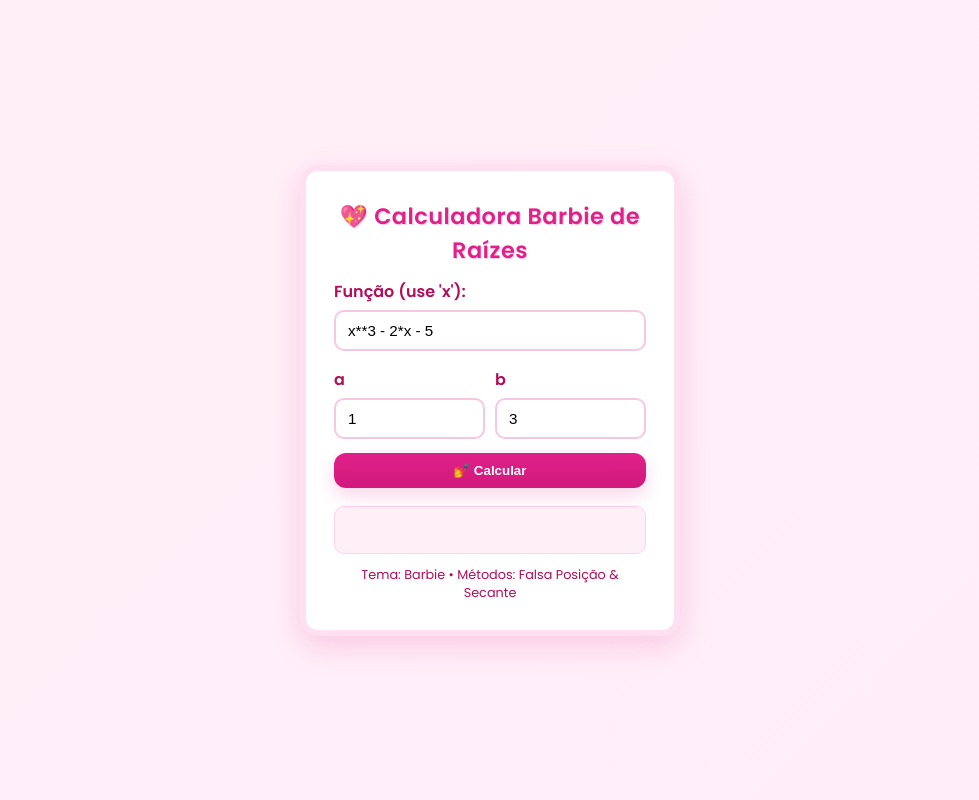
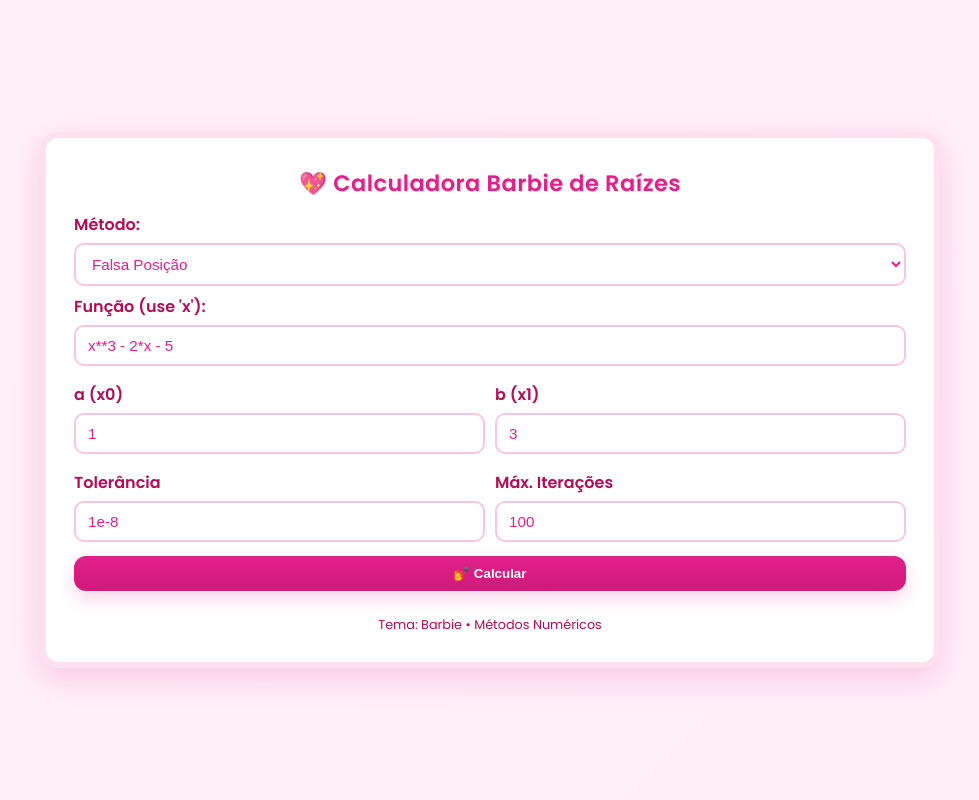
Before and after one commit to fabriciobrito01/calculadora-barbie, a Flask app: page / in a window 1280 px wide. Shown: the whole page, without its empty margins (150-1129 px from the left). Run offline with Flask 3, Linux system fonts and the light colour scheme.

Commit message:
update secante, falsa_posicao

```diff
--- a/app.py
+++ b/app.py
@@ -1,61 +1,142 @@
-# app.py
 from flask import Flask, render_template, request, jsonify
 import sympy as sp
 import numpy as np
+import math
+import re
 
 app = Flask(__name__)
 
 # ----- Funções matemáticas -----
 def build_function(expr_str):
     """
-    Converte uma string para uma função numérica usando sympy + lambdify.
-    Retorna uma função f(x) que aceita floats/numpy arrays.
+    Converte string para função numérica.
     """
     x = sp.Symbol('x')
-    # tenta criar expressão sympy; captura erros de sintaxe
-    expr = sp.sympify(expr_str, evaluate=True)
-    # cria função numérica (usa numpy para avaliação rápida)
-    f = sp.lambdify(x, expr, modules=["numpy"])
-    return f
+    try:
+        expr_str = expr_str.replace('^', '**')
+        expr_str = re.sub(r'\b(e)\b', 'E', expr_str)
+        expr = sp.sympify(expr_str, evaluate=True)
+        f = sp.lambdify(x, expr, modules=["numpy", "math"])
+        return f
+    except Exception as e:
+        raise ValueError(f"Erro ao interpretar a função: {e}")
 
-def falsa_posicao(expr_str, a, b, tol=1e-8, max_iter=100):
-    f = build_function(expr_str)
-    fa = float(f(a))
-    fb = float(f(b))
-    if fa * fb > 0:
-        # sinal igual -> não garante raiz no intervalo
-        return None, "f(a) e f(b) têm o mesmo sinal"
-    c = a
-    for i in range(max_iter):
-        # fórmula do ponto de interseção da reta secante entre (a, f(a)) e (b, f(b))
-        c = (a * fb - b * fa) / (fb - fa)
-        fc = float(f(c))
-        if abs(fc) < tol or abs(b - a) < tol:
-            return c, None
-        # atualiza o intervalo
-        if fa * fc < 0:
-            b = c
-            fb = fc
-        else:
-            a = c
-            fa = fc
-    return c, "não convergiu dentro do número máximo de iterações"
+def falsa_posicao(expr_str, a, b, tol, max_iter):
+    try:
+        f = build_function(expr_str)
+        fa = float(f(a))
+        fb = float(f(b))
 
-def secante(expr_str, x0, x1, tol=1e-8, max_iter=100):
-    f = build_function(expr_str)
-    x_prev = float(x0)
-    x_curr = float(x1)
-    for i in range(max_iter):
-        f_prev = float(f(x_prev))
-        f_curr = float(f(x_curr))
-        denom = (f_curr - f_prev)
-        if abs(denom) < 1e-14:
-            return None, "divisão por zero na secante"
-        x_next = x_curr - f_curr * (x_curr - x_prev) / denom
-        if abs(x_next - x_curr) < tol:
-            return x_next, None
-        x_prev, x_curr = x_curr, x_next
-    return x_curr, "não convergiu dentro do número máximo de iterações"
+        if fa == 0: return {'raiz': a, 'historico': [], 'erro_msg': "a já é a raiz."}
+        if fb == 0: return {'raiz': b, 'historico': [], 'erro_msg': "b já é a raiz."}
+        if fa * fb > 0:
+            return {'raiz': None, 'historico': [], 'erro_msg': "Erro: f(a) e f(b) devem ter sinais opostos."}
+
+        historico = []
+        xi_prev = None
+        NUMERO_MINIMO = 1e-12
+
+        for i in range(1, max_iter + 1):
+            fa = float(f(a))
+            fb = float(f(b))
+
+            if fb == fa:
+                 return {'raiz': None, 'historico': historico, 'erro_msg': f"Divisão por zero na iteração {i}."}
+
+            xi = (a * fb - b * fa) / (fb - fa)
+            fxi = float(f(xi))
+
+            erro = None
+            if xi_prev is not None:
+                denom = abs(xi) if abs(xi) > 1e-15 else 1.0
+                erro = abs(xi - xi_prev) / denom
+
+            # Salva iteração atual
+            historico.append({
+                'iteracao': i,
+                'a': a,
+                'b': b,
+                'xi': xi,
+                'fa': fa,
+                'fb': fb,
+                'fxi': fxi,
+                'erro_rel': erro if erro is not None else 1.0 # Primeira iteração erro é 100% (ou indefinido, usamos 1.0 para simplificar)
+            })
+
+            # Critérios de parada
+            if erro is not None and erro < tol:
+                return {'raiz': xi, 'historico': historico, 'msg': "Convergência atingida (tolerância)."}
+            if fxi == 0:
+                return {'raiz': xi, 'historico': historico, 'msg': "Raiz exata encontrada."}
+            if xi_prev is not None and abs(xi - xi_prev) < NUMERO_MINIMO and i > 3:
+                 return {'raiz': xi, 'historico': historico, 'msg': "Aviso: Estagnação."}
+
+            xi_prev = xi
+
+            if fa * fxi < 0:
+                b = xi
+            else:
+                a = xi
+
+        return {'raiz': xi, 'historico': historico, 'msg': f"Atingiu nº máx. de iterações ({max_iter})."}
+    except Exception as e:
+        return {'raiz': None, 'historico': [], 'erro_msg': f"Erro inesperado: {str(e)}"}
+
+def secante(expr_str, x0, x1, tol, max_iter):
+    try:
+        f = build_function(expr_str)
+        x_ant = float(x0)
+        x_atual = float(x1)
+        f_x_atual = float(f(x_atual))
+
+        if abs(f_x_atual) < tol or f_x_atual == 0:
+             return {'raiz': x_atual, 'historico': [], 'msg': "x1 já é raiz."}
+
+        historico = []
+        NUMERO_MINIMO = 1e-12
+
+        for i in range(1, max_iter + 1):
+            f_ant = float(f(x_ant))
+            f_atual = float(f(x_atual))
+
+            denom = f_atual - f_ant
+            if abs(denom) < 1e-15:
+                return {'raiz': x_atual, 'historico': historico, 'erro_msg': f"Divisão por zero na iteração {i}."}
+
+            x_prox = x_atual - (f_atual * (x_atual - x_ant)) / denom
+            f_prox = float(f(x_prox))
+
+            denom_erro = abs(x_prox) if abs(x_prox) > 1e-15 else 1.0
+            erro = abs(x_prox - x_atual) / denom_erro
+
+            # Mapeando para as colunas da tabela:
+            # A -> x_ant (i-1)
+            # B -> x_atual (i)
+            # Xi -> x_prox (i+1)
+            historico.append({
+                'iteracao': i,
+                'a': x_ant,
+                'b': x_atual,
+                'xi': x_prox,
+                'fa': f_ant,
+                'fb': f_atual,
+                'fxi': f_prox,
+                'erro_rel': erro
+            })
+
+            if erro < tol:
+                return {'raiz': x_prox, 'historico': historico, 'msg': "Convergência atingida."}
+            if f_prox == 0:
+                 return {'raiz': x_prox, 'historico': historico, 'msg': "Raiz exata encontrada."}
+            if i > 3 and abs(x_prox - x_atual) < NUMERO_MINIMO:
+                 return {'raiz': x_prox, 'historico': historico, 'msg': "Aviso: Estagnação."}
+
+            x_ant = x_atual
+            x_atual = x_prox
+
+        return {'raiz': x_atual, 'historico': historico, 'msg': f"Atingiu nº máx. de iterações ({max_iter})."}
+    except Exception as e:
+        return {'raiz': None, 'historico': [], 'erro_msg': f"Erro inesperado: {str(e)}"}
 
 # ----- Rotas -----
 @app.route("/")
@@ -66,28 +147,34 @@
 def calcular():
     data = request.get_json() or {}
     expr = data.get("funcao", "").strip()
-    try:
-        a = float(data.get("a", None))
-        b = float(data.get("b", None))
-    except (TypeError, ValueError):
-        return jsonify({"erro": "Valores de a ou b inválidos."}), 400
-
-    if not expr:
-        return jsonify({"erro": "Função não informada."}), 400
+    metodo = data.get("metodo", "falsa_posicao")
 
     try:
-        # tentativa de calcular
-        raiz_fp, err_fp = falsa_posicao(expr, a, b)
-        raiz_sec, err_sec = secante(expr, a, b)
-        response = {
-            "falsa_posicao": raiz_fp if raiz_fp is None or np.isfinite(raiz_fp) else None,
-            "falsa_posicao_erro": err_fp,
-            "secante": raiz_sec if raiz_sec is None or np.isfinite(raiz_sec) else None,
-            "secante_erro": err_sec
-        }
-        return jsonify(response)
-    except (sp.SympifyError, Exception) as e:
-        return jsonify({"erro": f"Erro ao processar a função: {str(e)}"}), 400
+        tol_raw = data.get("tol")
+        if not tol_raw: return jsonify({"erro": "Tolerância obrigatória."}), 400
+        tol = float(eval(str(tol_raw).replace('^', '**'), {"__builtins__": None}, {}))
+
+        max_iter_raw = data.get("max_iter")
+        if not max_iter_raw: return jsonify({"erro": "Máx. Iterações obrigatório."}), 400
+        max_iter = int(max_iter_raw)
+
+        a = float(data.get("a"))
+        b = float(data.get("b"))
+    except:
+        return jsonify({"erro": "Verifique os campos numéricos."}), 400
+
+    if not expr: return jsonify({"erro": "Função não informada."}), 400
+
+    if metodo == "falsa_posicao":
+        res = falsa_posicao(expr, a, b, tol, max_iter)
+        res['metodo_nome'] = "Falsa Posição"
+    elif metodo == "secante":
+        res = secante(expr, a, b, tol, max_iter)
+        res['metodo_nome'] = "Secante"
+    else:
+        return jsonify({"erro": "Método desconhecido."}), 400
+
+    return jsonify(res)
 
 if __name__ == "__main__":
     app.run(debug=True)
--- a/static/css/style.css
+++ b/static/css/style.css
@@ -1,4 +1,4 @@
-/* static/css/style.css */
+/* ... (manter os estilos anteriores do :root, body, container, inputs, btns) ... */
 @import url('https://fonts.googleapis.com/css2?family=Poppins:wght@400;600&display=swap');
 
 :root{
@@ -17,10 +17,12 @@
   display:flex;
   align-items:center;
   justify-content:center;
+  padding: 20px; /* Adicionado padding para telas menores */
 }
 
 .container{
-  width: 380px;
+  width: 100%;
+  max-width: 900px; /* Aumentei a largura máxima para caber a tabela */
   background: white;
   padding: 28px;
   border-radius: 18px;
@@ -29,53 +31,55 @@
   text-align: center;
 }
 
-h1{
-  margin: 0 0 12px;
-  font-size: 1.4rem;
-  letter-spacing: 0.5px;
-  text-shadow: 1px 1px 0 rgba(255,204,231,0.9);
+/* ... (h1, label, inputs, row, col, btn iguais ao anterior) ... */
+h1{ margin: 0 0 12px; font-size: 1.4rem; letter-spacing: 0.5px; text-shadow: 1px 1px 0 rgba(255,204,231,0.9); }
+label{ display:block; text-align:left; font-weight:600; margin-top:8px; color: #b30d58; }
+input[type="text"], input[type="number"], select { width:100%; padding:10px 12px; margin-top:6px; border-radius:10px; border:2px solid rgba(224,33,138,0.25); outline:none; font-size: 0.95rem; background-color: white; color: var(--barbie-pink); }
+.row{ display:flex; gap:10px; margin-top:8px; }
+.col{ flex:1; }
+.btn{ margin-top:14px; width:100%; padding:10px; border-radius:12px; background: linear-gradient(180deg, var(--barbie-pink) 0%, #d1197b 100%); color:white; border:none; font-weight:700; cursor:pointer; box-shadow: 0 8px 18px rgba(224,33,138,0.18); transition: transform 0.12s ease, box-shadow 0.12s; }
+.btn:hover{ transform: translateY(-3px); box-shadow: 0 12px 26px rgba(224,33,138,0.25); }
+.footer{ margin-top:12px; font-size:0.8rem; color:#b30d58; }
+
+/* --- Novos estilos para os resultados e tabela --- */
+.resultado {
+    margin-top: 25px;
+    text-align: left;
+}
+.erro-msg { color: #d32f2f; background: #ffebee; padding: 10px; border-radius: 8px; }
+.status-msg { color: #b30d58; font-style: italic; margin-bottom: 10px; }
+.raiz-destaque { font-size: 1.2em; color: var(--barbie-pink); margin-bottom: 15px; }
+
+.tabela-container {
+    overflow-x: auto; /* Permite rolagem horizontal se a tabela for grande */
+    margin-top: 15px;
+    border-radius: 10px;
+    border: 2px solid var(--barbie-pink-light);
 }
 
-label{ display:block; text-align:left; font-weight:600; margin-top:8px; color: #b30d58; }
-
-input[type="text"], input[type="number"]{
-  width:100%;
-  padding:10px 12px;
-  margin-top:6px;
-  border-radius:10px;
-  border:2px solid rgba(224,33,138,0.25);
-  outline:none;
-  font-size: 0.95rem;
+table {
+    width: 100%;
+    border-collapse: collapse;
+    font-size: 0.9rem;
+    white-space: nowrap; /* Evita quebra de linha nas células */
 }
 
-.row{ display:flex; gap:10px; margin-top:8px; }
-.col{ flex:1; }
-
-.btn{
-  margin-top:14px;
-  width:100%;
-  padding:10px;
-  border-radius:12px;
-  background: linear-gradient(180deg, var(--barbie-pink) 0%, #d1197b 100%);
-  color:white;
-  border:none;
-  font-weight:700;
-  cursor:pointer;
-  box-shadow: 0 8px 18px rgba(224,33,138,0.18);
-  transition: transform 0.12s ease, box-shadow 0.12s;
+th, td {
+    padding: 10px 12px;
+    text-align: center;
+    border-bottom: 1px solid #ffd6eb;
 }
 
-.btn:hover{ transform: translateY(-3px); box-shadow: 0 12px 26px rgba(224,33,138,0.25); }
-
-.resultado{
-  margin-top:18px;
-  background: #fff0f7;
-  border-radius:10px;
-  padding:12px;
-  border:1px solid #ffd3ea;
-  color:#a60d5f;
-  text-align:left;
-  min-height:48px;
+th {
+    background-color: var(--barbie-pink-light);
+    color: #b30d58;
+    font-weight: 600;
 }
 
-.footer{ margin-top:12px; font-size:0.8rem; color:#b30d58; }
+tr:nth-child(even) {
+    background-color: #fff5fa;
+}
+
+tr:hover {
+    background-color: #ffeef9;
+}
--- a/static/js/main.js
+++ b/static/js/main.js
@@ -1,43 +1,83 @@
-// static/js/main.js
 document.getElementById("calcForm").addEventListener("submit", async (e) => {
   e.preventDefault();
+
+  // ... (captura dos inputs igual ao anterior) ...
+  const metodo = document.getElementById("metodo").value;
   const funcao = document.getElementById("funcao").value.trim();
   const a = document.getElementById("a").value;
   const b = document.getElementById("b").value;
+  const tol = document.getElementById("tol").value.trim();
+  const max_iter = document.getElementById("max_iter").value;
 
   const resultadoDiv = document.getElementById("resultado");
-  resultadoDiv.innerHTML = "Calculando...";
+  resultadoDiv.innerHTML = "⏳ Calculando...";
 
   try {
     const res = await fetch("/calcular", {
       method: "POST",
       headers: { "Content-Type": "application/json" },
-      body: JSON.stringify({ funcao, a, b })
+      body: JSON.stringify({ metodo, funcao, a, b, tol, max_iter })
     });
 
     const data = await res.json();
-    if (!res.ok) {
-      resultadoDiv.innerHTML = `<div style="color:#c62874;"><strong>Erro:</strong> ${data.erro}</div>`;
+
+    if (!res.ok || data.erro) {
+      resultadoDiv.innerHTML = `<div class="erro-msg"><strong>Erro:</strong> ${data.erro || data.erro_msg}</div>`;
       return;
     }
 
-    // monta o HTML do resultado
-    let html = "";
-    if (data.falsa_posicao !== null) {
-      html += `<div><strong>Falsa Posição:</strong> ${Number(data.falsa_posicao).toFixed(8)}</div>`;
-    } else {
-      html += `<div><strong>Falsa Posição:</strong> — (${data.falsa_posicao_erro || 'sem raiz encontrada no intervalo'})</div>`;
+    let html = `<h3>Resultados: ${data.metodo_nome}</h3>`;
+
+    if (data.msg) {
+        html += `<p class="status-msg">${data.msg}</p>`;
     }
 
-    if (data.secante !== null) {
-      html += `<div><strong>Secante:</strong> ${Number(data.secante).toFixed(8)}</div>`;
-    } else {
-      html += `<div><strong>Secante:</strong> — (${data.secante_erro || 'erro'})</div>`;
+    if (data.raiz !== null) {
+        html += `<p class="raiz-destaque">Raiz aproximada: <strong>${Number(data.raiz).toFixed(8)}</strong></p>`;
+    }
+
+    if (data.historico && data.historico.length > 0) {
+        html += `
+        <div class="tabela-container">
+            <table>
+                <thead>
+                    <tr>
+                        <th>I</th>
+                        <th>A (ou $x_{i-1}$)</th>
+                        <th>B (ou $x_i$)</th>
+                        <th>Xi (ou $x_{i+1}$)</th>
+                        <th>f(A)</th>
+                        <th>f(B)</th>
+                        <th>f(Xi)</th>
+                        <th>Erro Rel. (%)</th>
+                    </tr>
+                </thead>
+                <tbody>
+        `;
+
+        data.historico.forEach(iter => {
+            const erroPerc = (iter.erro_rel * 100).toFixed(6) + '%';
+            html += `
+                <tr>
+                    <td>${iter.iteracao}</td>
+                    <td>${iter.a.toFixed(6)}</td>
+                    <td>${iter.b.toFixed(6)}</td>
+                    <td style="font-weight:bold; color: var(--barbie-pink);">${iter.xi.toFixed(6)}</td>
+                    <td>${iter.fa.toExponential(4)}</td>
+                    <td>${iter.fb.toExponential(4)}</td>
+                    <td>${iter.fxi.toExponential(4)}</td>
+                    <td>${erroPerc}</td>
+                </tr>
+            `;
+        });
+
+        html += `</tbody></table></div>`;
     }
 
     resultadoDiv.innerHTML = html;
+
   } catch (err) {
-    resultadoDiv.innerHTML = `<div style="color:#c62874;"><strong>Erro:</strong> Falha na comunicação com o servidor.</div>`;
+    resultadoDiv.innerHTML = `<div class="erro-msg"><strong>Erro de conexão.</strong></div>`;
     console.error(err);
   }
 });
--- a/templates/index.html
+++ b/templates/index.html
@@ -1,4 +1,3 @@
-<!-- templates/index.html -->
 <!DOCTYPE html>
 <html lang="pt-BR">
 <head>
@@ -12,17 +11,38 @@
     <h1>💖 Calculadora Barbie de Raízes</h1>
 
     <form id="calcForm">
-      <label>Função (use 'x'):</label>
+      <!-- Seleção de Método -->
+      <label for="metodo">Método:</label>
+      <select id="metodo" required>
+        <option value="falsa_posicao">Falsa Posição</option>
+        <option value="secante">Secante</option>
+      </select>
+
+      <!-- Função -->
+      <label for="funcao">Função (use 'x'):</label>
       <input id="funcao" type="text" value="x**3 - 2*x - 5" required />
 
+      <!-- Intervalos A e B -->
       <div class="row">
         <div class="col">
-          <label>a</label>
+          <label for="a">a (x0)</label>
           <input id="a" type="number" step="any" value="1" required />
         </div>
         <div class="col">
-          <label>b</label>
+          <label for="b">b (x1)</label>
           <input id="b" type="number" step="any" value="3" required />
+        </div>
+      </div>
+
+      <!-- Critérios de Parada (Obrigatórios) -->
+      <div class="row">
+        <div class="col">
+           <label for="tol">Tolerância</label>
+           <input id="tol" type="text" value="1e-8" placeholder="Ex: 1e-8" required />
+        </div>
+        <div class="col">
+           <label for="max_iter">Máx. Iterações</label>
+           <input id="max_iter" type="number" value="100" placeholder="Ex: 100" required />
         </div>
       </div>
 
@@ -30,7 +50,7 @@
     </form>
 
     <section id="resultado" class="resultado" aria-live="polite"></section>
-    <footer class="footer">Tema: Barbie • Métodos: Falsa Posição & Secante</footer>
+    <footer class="footer">Tema: Barbie • Métodos Numéricos</footer>
   </main>
 
   <script src="{{ url_for('static', filename='js/main.js') }}"></script>
```
